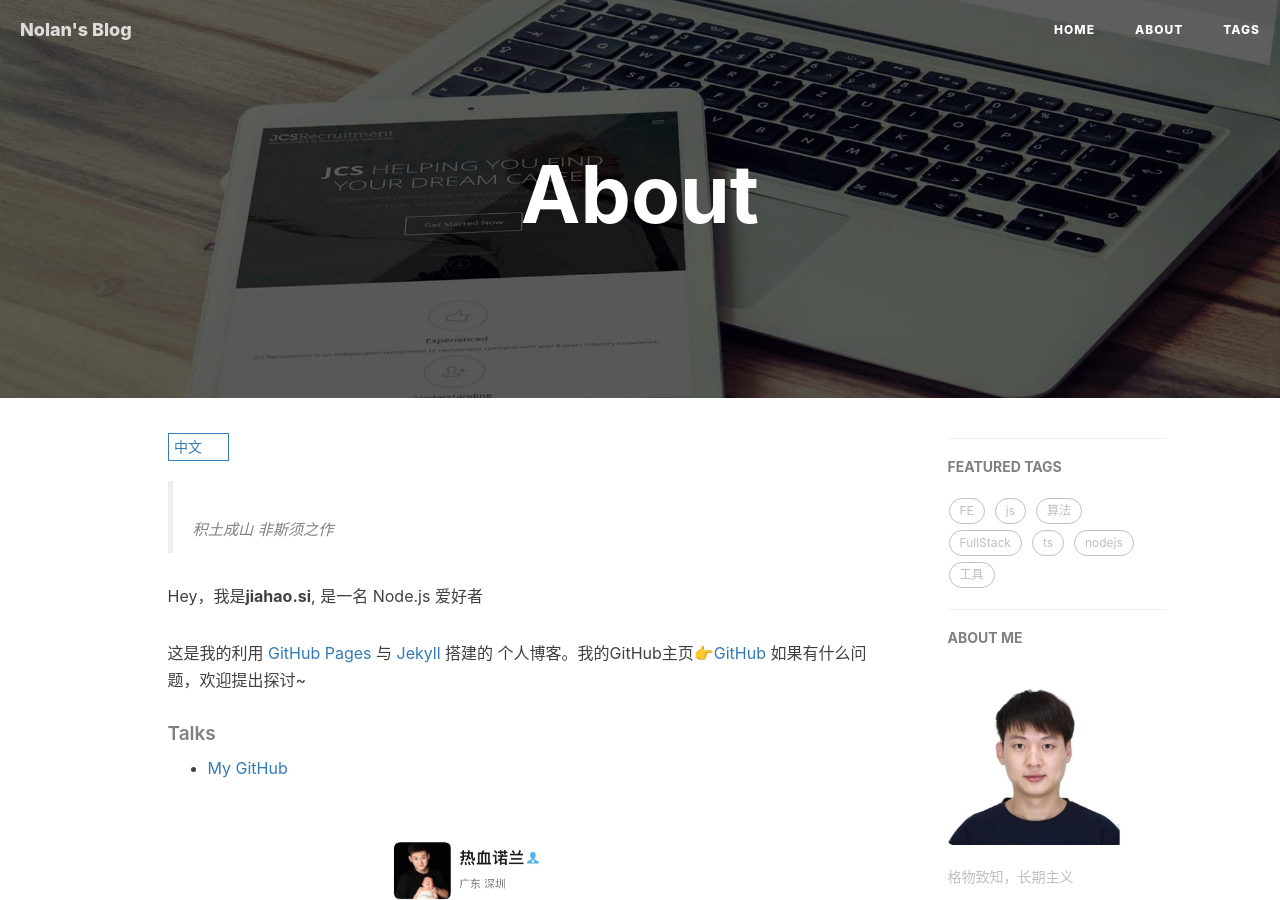
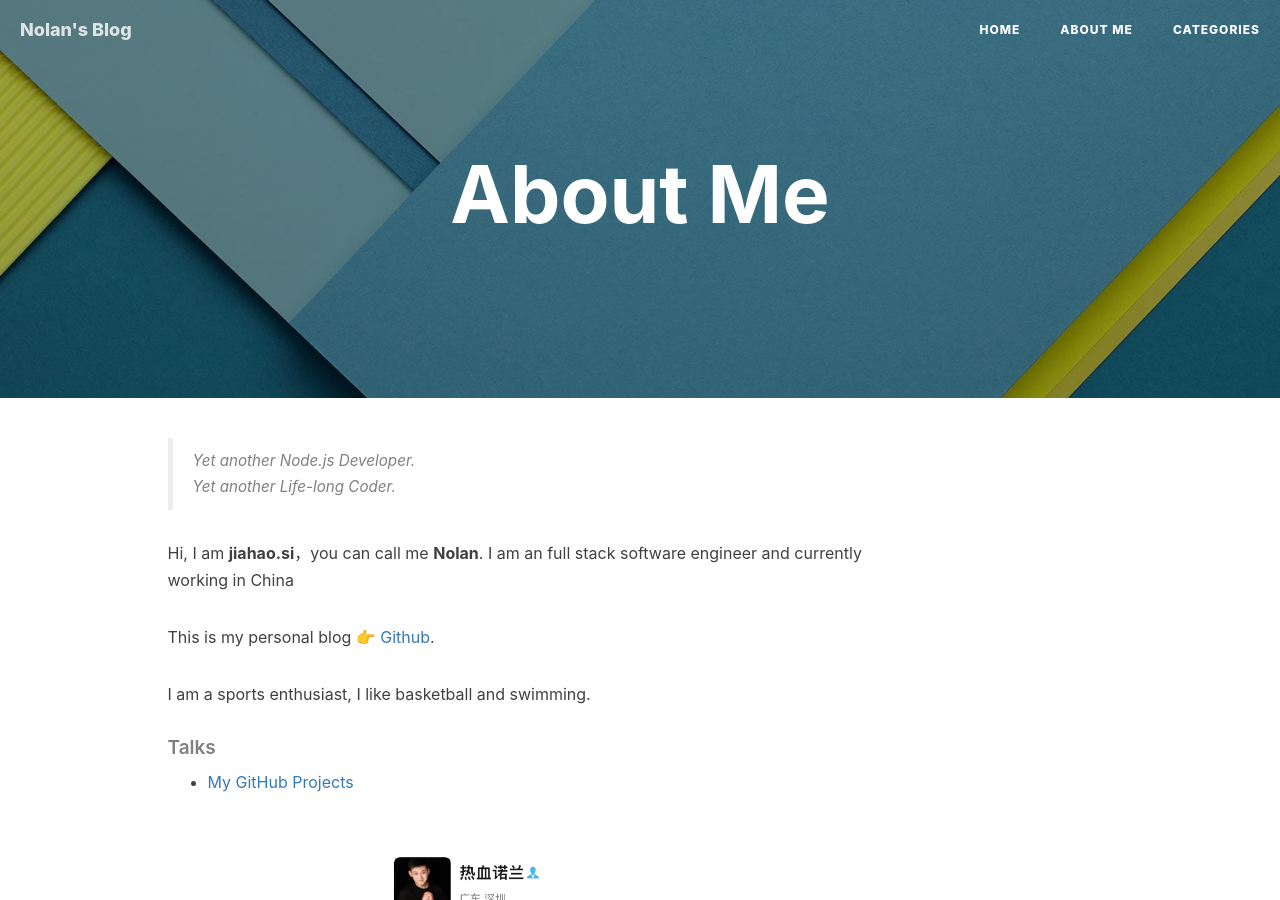
Before and after one commit to jiahao-si/jiahao-si.github.io, a Jekyll site: the page built from about.html, in a window 1280 px wide and 900 px high. Built offline with Jekyll 4.4.1, drawn with Linux system fonts in a browser that asks for light colours; nearby versions of some CDN libraries; comment, search, counter and statistics services are not loaded.

```diff
--- a/about.html
+++ b/about.html
@@ -1,22 +1,22 @@
 ---
 layout: page
-title: 'About'
-header-img: 'img/post-bg-rwd.jpg'
+title: 'About Me'
+header-img: 'img/tag-bg-o.jpg'
 ---
 
 <!-- Language Selector -->
-<select
+<!-- <select
   class="sel-lang"
   onchange="onLanChange(this.options[this.options.selectedIndex].value)"
 >
-  <option value="0" selected>中文</option>
-  <option value="1">English</option>
-</select>
+  <option value="0">中文</option>
+  <option value="1" selected>English</option>
+</select> -->
 
 <!-- Chinese Version -->
-<div class="zh post-container">
+<!-- <div class="zh post-container"> -->
   <!--copied from markdown -->
-  <blockquote>
+  <!-- <blockquote>
     <p>
       <br />
       积土成山 非斯须之作
@@ -37,7 +37,7 @@ header-img: 'img/post-bg-rwd.jpg'
     <li><a href="https://jiahao-si.github.io">My GitHub</a></li>
   </ul>
   <p><img src="/img/wechat.jpg" width="300px" /></p>
-</div>
+</div> -->
 
   <!-- English Version -->
   <div class="en post-container">
@@ -49,8 +49,9 @@ header-img: 'img/post-bg-rwd.jpg'
     </blockquote>
 
     <p>
-    Hi, I am <strong>jiahao.si</strong>，you can call me <strong>Nolan</strong>.
-    I am an full stack software engineer and currently working in China
+      Hi, I am <strong>jiahao.si</strong>，you can call me
+      <strong>Nolan</strong>. I am an full stack software engineer and currently
+      working in China
     </p>
 
     <p>
@@ -62,7 +63,7 @@ header-img: 'img/post-bg-rwd.jpg'
 
     <h5>Talks</h5>
     <ul>
-    <li><a href="https://jiahao-si.github.io">My GitHub</a></li>
+      <li><a href="http://github.com/jiahao-si">My GitHub Projects</a></li>
     </ul>
     <p><img src="/img/wechat.jpg" width="300px" /></p>
   </div>
@@ -106,3 +107,4 @@ header-img: 'img/post-bg-rwd.jpg'
     // init
     _render();
   </script>
+</div>
--- a/index.html
+++ b/index.html
@@ -1,7 +1,6 @@
 ---
 layout: page
-description: 'Thinking will not overcome fear but action will.'
-header-img: 'img/post-bg-coffee.jpeg'
+header-img: 'img/tag-bg-o.jpeg'
 ---
 
 {% for post in paginator.posts %}
--- a/tags.html
+++ b/tags.html
@@ -1,5 +1,5 @@
 ---
-title: Tags
+title: Categories
 layout: default
 header-img: 'img/tag-bg-o.jpg'
 ---
```
Lines whose indentation alone changed are shown as unchanged.
